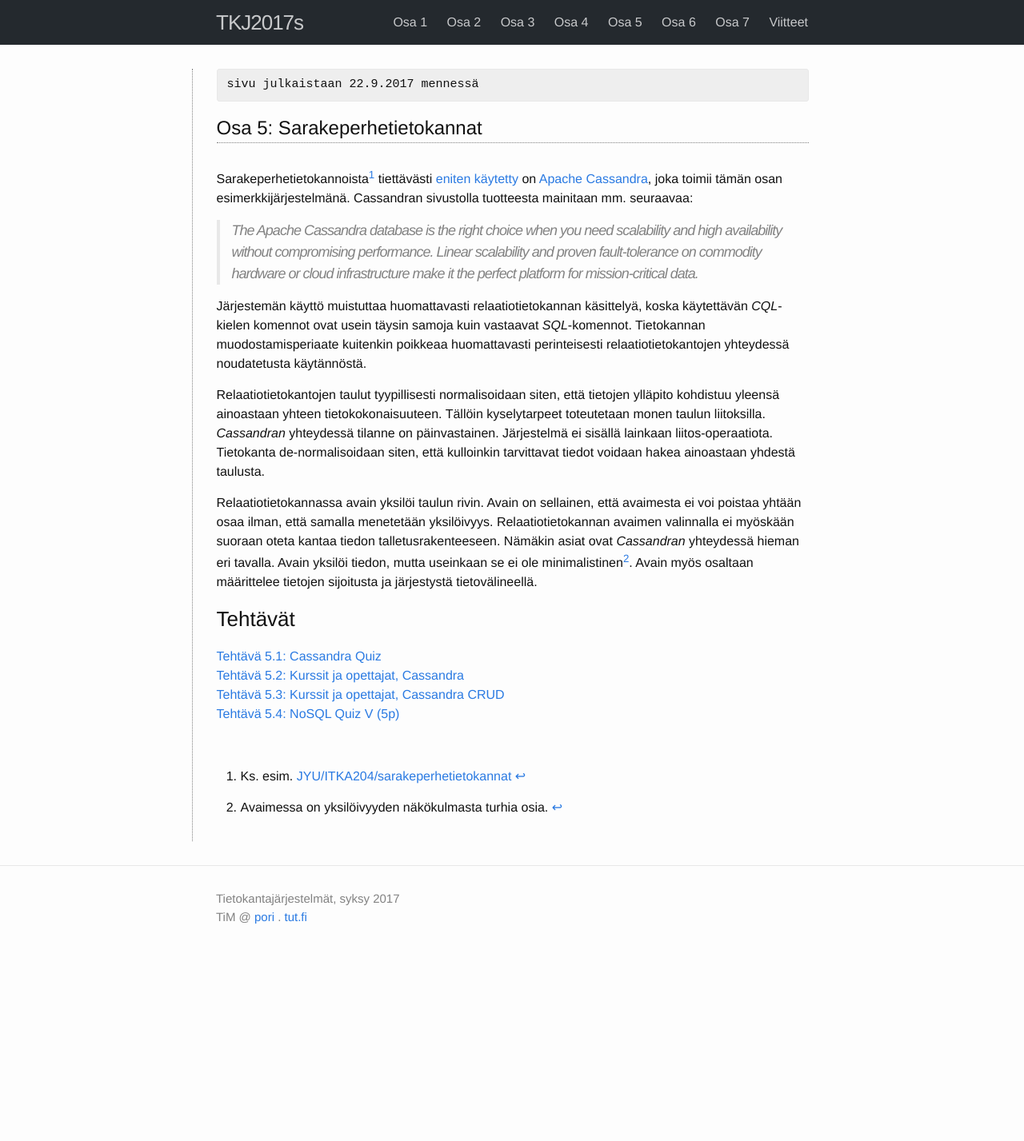
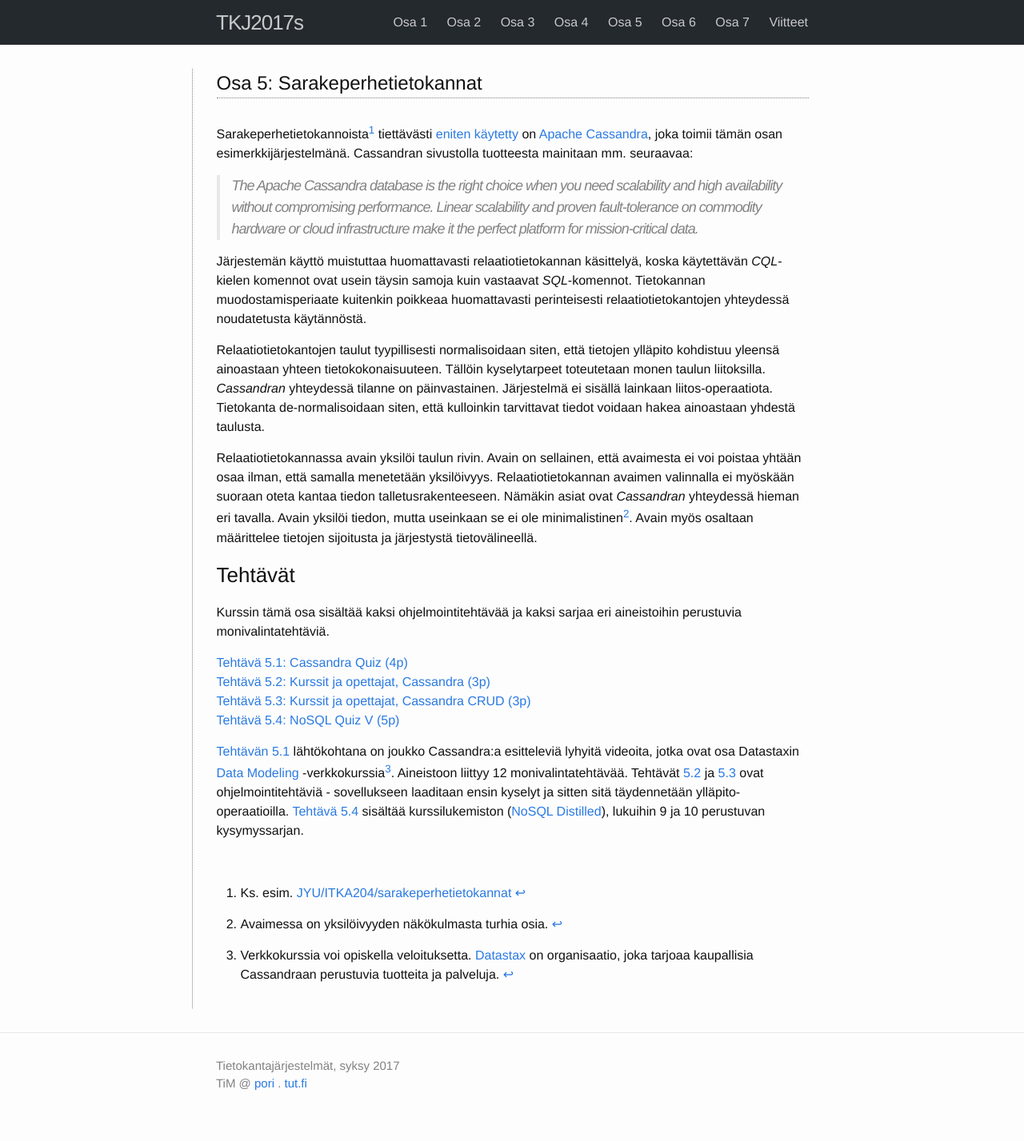
Before and after one commit to timedu/tkj2017s, a Jekyll site: the page built from docs/_osa5/index.md, in a window 1280 px wide. Shown: the whole page at 80% size. Built offline with Jekyll 4.4.1, drawn with Linux system fonts in a browser that asks for light colours; before the commit the page ends 1218 px from its top, so only the background shows below that.

Commit message:
part 5 intro

```diff
--- a/docs/_osa5/index.md
+++ b/docs/_osa5/index.md
@@ -26,25 +25,20 @@
 ### Tehtävät
 
 
-{% comment %}
-
-Kurssin tämän osan tehtävistä kaksi ensimmäistä ovat ohjelmointitehtäviä, jotka perustuvat Cassandra-tietokannaksi jäsennettyyn *Kurssit ja opettajat*-aineistoon. Kolmannen tehtävän muodostaa 12 monivalintatehtävää, joiden lähtökohtana on joukko Cassandra:a esitteleviä lyhyitä videoita.
-
-{% endcomment %}
+Kurssin tämä osa sisältää kaksi ohjelmointitehtävää ja kaksi sarjaa eri aineistoihin perustuvia monivalintatehtäviä.
 
 
 {% include exercises_list.md %}
 
 
-{% comment %}
+[Tehtävän 5.1](tehtava51) lähtökohtana on joukko Cassandra:a esitteleviä lyhyitä videoita, jotka ovat osa Datastaxin [Data Modeling][data-modeling] -verkkokurssia[^3]. Aineistoon liittyy 12 monivalintatehtävää. Tehtävät [5.2](tehtava52) ja [5.3](tehtava53) ovat ohjelmointitehtäviä - sovellukseen laaditaan ensin kyselyt ja sitten sitä täydennetään  ylläpito-operaatioilla. [Tehtävä 5.4](tehtava54) sisältää kurssilukemiston ([NoSQL Distilled][nosql-distilled]), lukuihin 9 ja 10 perustuvan kysymyssarjan.
 
-Tehtävät [6.1](tehtava61) ja [6.2](tehtava62) ovat Cassandra -vastineita [edellisen osan](../osa5) Tehtäville [5.1](../osa5/tehtava51) ja [5.2](../osa5/tehtava52): sovellukseen laaditaan ensin kyselyt ja sitten sitä täydennetään opettajatietojen ylläpito-operaatioilla. [Tehtävän 6.3](tehtava63) videoaineisto on osa Datastaxin[^3] [Data Modeling][data-modeling] -verkkokurssia, jota voi opiskella veloituksetta.
-
-[^3]: [Datastax](http://www.datastax.com/company) on firma, joka tarjoaa kaupallisia Cassandraan perustuvia tuotteita ja palveluja.
+[^3]: Verkkokurssia voi opiskella veloituksetta. [Datastax](http://www.datastax.com/company) on organisaatio, joka tarjoaa kaupallisia Cassandraan perustuvia tuotteita ja palveluja.
 
 [data-modeling]: https://academy.datastax.com/resources/ds220-data-modeling
 
-{% endcomment %}
+[nosql-distilled]: /tkj2017s/viitteet/#nosql-distilled
+
 
 
 <br/>
--- a/docs/_osa5/tehtava51.md
+++ b/docs/_osa5/tehtava51.md
@@ -1,6 +1,6 @@
 ---
 layout: exercise_page
-title: "Tehtävä 5.1: Cassandra Quiz"
+title: "Tehtävä 5.1: Cassandra Quiz (4p)"
 exercise_discussion_id:
 no_review: 1
 kesken: 1
--- a/docs/_osa5/tehtava52.md
+++ b/docs/_osa5/tehtava52.md
@@ -1,6 +1,6 @@
 ---
 layout: exercise_page
-title: "Tehtävä 5.2: Kurssit ja opettajat, Cassandra"
+title: "Tehtävä 5.2: Kurssit ja opettajat, Cassandra (3p)"
 exercise_template_name: # W5E02.KurssitJaOpettajatCassandra
 exercise_discussion_id: #
 exercise_upload_id: #
--- a/docs/_osa5/tehtava53.md
+++ b/docs/_osa5/tehtava53.md
@@ -1,6 +1,6 @@
 ---
 layout: exercise_page
-title: "Tehtävä 5.3: Kurssit ja opettajat, Cassandra CRUD"
+title: "Tehtävä 5.3: Kurssit ja opettajat, Cassandra CRUD (3p)"
 exercise_template_name: # W5E03.KurssitJaOpettajatCassandraCRUD
 exercise_discussion_id: #
 exercise_upload_id: #
```
Also changed, not shown: other parts of docs/_osa5/index.md (+0 -1 lines).
